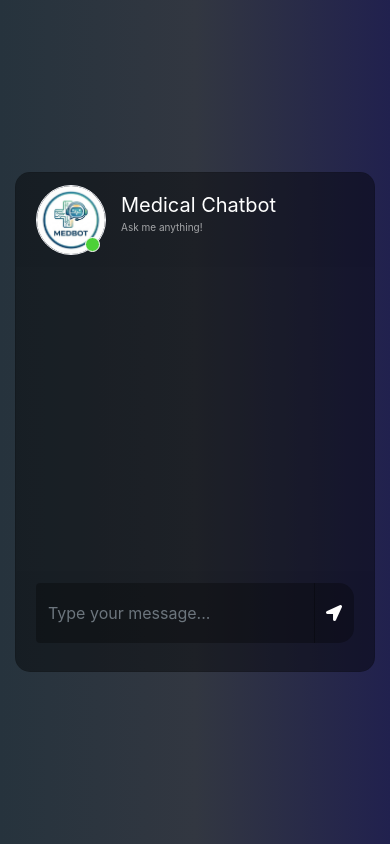
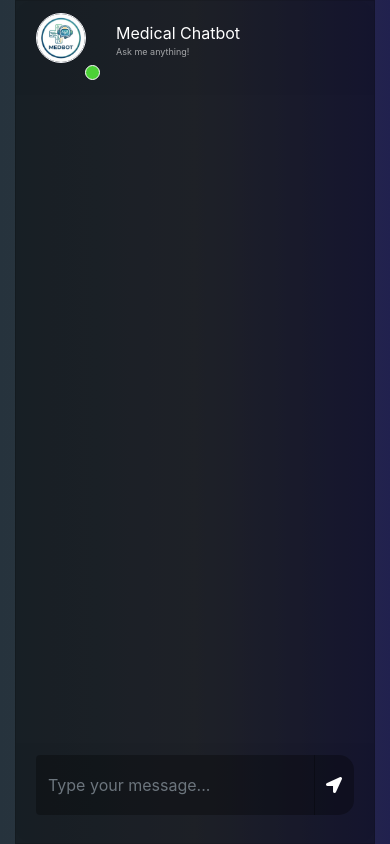
Before and after one commit to PuLeeNa/MedBot, a Flask app: page / in a window 390 px wide. Run offline with Flask 3, Linux system fonts and the light colour scheme; some libraries are stand-ins or nearby versions.

Commit message:
Make UI fully responsive for mobile and tablet devices

```diff
--- a/static/style.css
+++ b/static/style.css
@@ -52,14 +52,49 @@ body,html{
 	opacity: 0.8;
 }
 
+@media(max-width: 480px){
+	.loading-spinner p {
+		font-size: 1.2rem;
+	}
+	.loading-subtext {
+		font-size: 0.9rem !important;
+	}
+	.spinner {
+		width: 40px;
+		height: 40px;
+	}
+}
+
 .chat{
 	margin-top: auto;
 	margin-bottom: auto;
+	width: 100%;
+	max-width: 100%;
 }
 .card{
 	height: 500px;
 	border-radius: 15px !important;
 	background-color: rgba(0,0,0,0.4) !important;
+}
+
+/* Responsive adjustments */
+@media(max-width: 768px){
+	.card{
+		height: calc(100vh - 40px);
+		margin: 20px 10px;
+		border-radius: 10px !important;
+	}
+	.chat{
+		margin: 0;
+	}
+}
+
+@media(max-width: 480px){
+	.card{
+		height: 100vh;
+		margin: 0;
+		border-radius: 0 !important;
+	}
 }
 .contacts_body{
 	padding:  0.75rem 0 !important;
@@ -146,6 +181,25 @@ border-radius: 0 0 15px 15px !important;
 	border:1.5px solid #f5f6fa;
 	object-fit: cover;
 }
+
+@media(max-width: 480px){
+	.user_img{
+		height: 50px;
+		width: 50px;
+	}
+	.user_img_msg{
+		height: 35px;
+		width: 35px;
+	}
+	.img_cont{
+		height: 50px;
+		width: 50px;
+	}
+	.img_cont_msg{
+		height: 35px;
+		width: 35px;
+	}
+}
 .img_cont{
 	position: relative;
 	height: 70px;
@@ -181,6 +235,18 @@ border-radius: 0 0 15px 15px !important;
 	font-size: 10px;
 	color: rgba(255,255,255,0.6);
 }
+
+@media(max-width: 480px){
+	.user_info{
+		margin-left: 10px;
+	}
+	.user_info span{
+		font-size: 16px;
+	}
+	.user_info p{
+		font-size: 9px;
+	}
+}
 .video_cam{
 	margin-left: 50px;
 	margin-top: 5px;
@@ -199,6 +265,8 @@ border-radius: 0 0 15px 15px !important;
 	background-color: rgb(82, 172, 255);
 	padding: 10px;
 	position: relative;
+	max-width: 70%;
+	word-wrap: break-word;
 }
 .msg_cotainer_send{
 	margin-top: auto;
@@ -208,6 +276,16 @@ border-radius: 0 0 15px 15px !important;
 	background-color: #58cc71;
 	padding: 10px;
 	position: relative;
+	max-width: 70%;
+	word-wrap: break-word;
+}
+
+@media(max-width: 480px){
+	.msg_cotainer, .msg_cotainer_send{
+		max-width: 80%;
+		padding: 8px;
+		font-size: 14px;
+	}
 }
 .msg_time{
 	position: absolute;
--- a/templates/chat.html
+++ b/templates/chat.html
@@ -5,6 +5,8 @@
 <!DOCTYPE html>
 <html>
 	<head>
+		<meta charset="UTF-8">
+		<meta name="viewport" content="width=device-width, initial-scale=1.0, maximum-scale=1.0, user-scalable=no">
 		<title>MedBot - Medical Chatbot</title>
 		<link rel="icon" type="image/jpeg" href="{{ url_for('static', filename='logo.jpg') }}">
 		<link rel="stylesheet" href="https://stackpath.bootstrapcdn.com/bootstrap/4.1.3/css/bootstrap.min.css" integrity="sha384-MCw98/SFnGE8fJT3GXwEOngsV7Zt27NXFoaoApmYm81iuXoPkFOJwJ8ERdknLPMO" crossorigin="anonymous">
```
